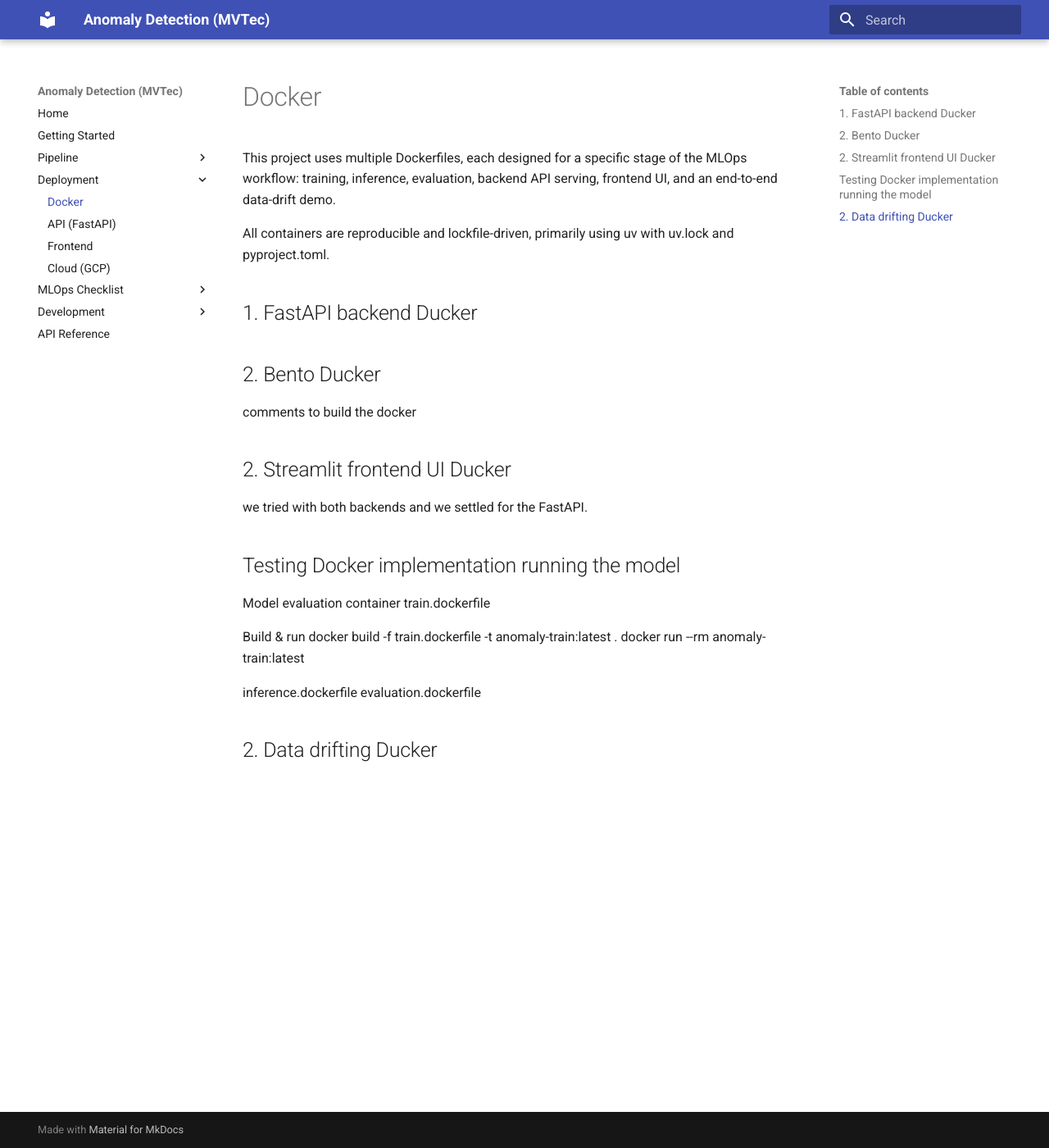
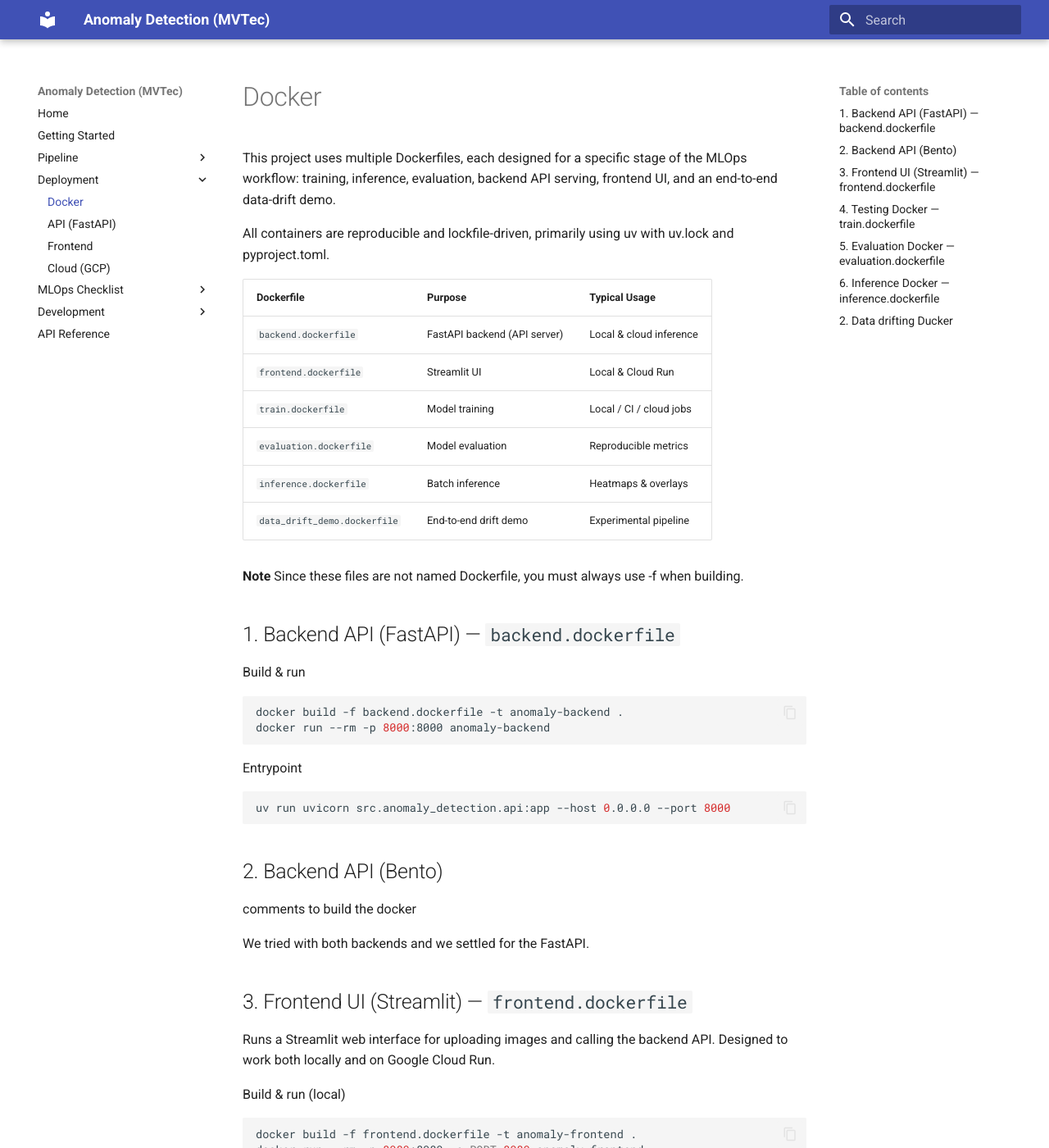
Before and after one commit to Kxlar/MLOPs_Project, an MkDocs documentation site: the page built from docs/source/deployment/docker.md, in a window 1280 px wide and 1400 px high. Shown: the whole window at 82% size. Built offline with MkDocs 1.6.1 and Material for MkDocs 9.7.7, drawn with Linux system fonts in a browser that asks for light colours; some of the changed text lies outside the part shown.

Commit message:
update Docker deployment documentation

````diff
--- a/docs/source/deployment/docker.md
+++ b/docs/source/deployment/docker.md
@@ -2,27 +2,79 @@
 
 All containers are reproducible and lockfile-driven, primarily using uv with uv.lock and pyproject.toml.
 
+| Dockerfile                  | Purpose                         | Typical Usage              |
+|----------------------------|---------------------------------|----------------------------|
+| `backend.dockerfile`       | FastAPI backend (API server)    | Local & cloud inference    |
+| `frontend.dockerfile`      | Streamlit UI                    | Local & Cloud Run          |
+| `train.dockerfile`         | Model training                  | Local / CI / cloud jobs    |
+| `evaluation.dockerfile`    | Model evaluation                | Reproducible metrics       |
+| `inference.dockerfile`     | Batch inference                 | Heatmaps & overlays        |
+| `data_drift_demo.dockerfile` | End-to-end drift demo         | Experimental pipeline      |
 
-## 1. FastAPI backend Ducker
+**Note**
+Since these files are not named Dockerfile, you must always use -f when building.
 
-## 2. Bento Ducker
+
+## 1. Backend API (FastAPI) — `backend.dockerfile`
+
+Build & run
+
+```bash
+docker build -f backend.dockerfile -t anomaly-backend .
+docker run --rm -p 8000:8000 anomaly-backend
+```
+Entrypoint
+
+```bash
+uv run uvicorn src.anomaly_detection.api:app --host 0.0.0.0 --port 8000
+```
+
+## 2. Backend API (Bento)
 
 comments to build the docker
 
-## 2. Streamlit frontend UI Ducker
 
-we tried with both backends and we settled for the FastAPI.
 
-## Testing Docker implementation running the model
-Model evaluation container
-train.dockerfile
+We tried with both backends and we settled for the FastAPI.
+
+
+## 3. Frontend UI (Streamlit)  — `frontend.dockerfile`
+
+Runs a Streamlit web interface for uploading images and calling the backend API. Designed to work both locally and on Google Cloud Run.
+
+Build & run (local)
+
+```bash
+docker build -f frontend.dockerfile -t anomaly-frontend .
+docker run --rm -p 8080:8080 -e PORT=8080 anomaly-frontend
+```
+
+## 4. Testing Docker  — `train.dockerfile`
+Runs the training pipeline in a fully reproducible container.
 
 Build & run
-docker build -f train.dockerfile -t anomaly-train:latest .
-docker run --rm anomaly-train:latest
+```bash
+docker build -f train.dockerfile -t anomaly-train .
+docker run --rm anomaly-train
+```
+
+## 5. Evaluation Docker  — `evaluation.dockerfile`
+Runs model evaluation on a dataset to compute metrics in a controlled and reproducible environment.
+
+Build & run
+```bash
+docker build -f evaluation.dockerfile -t anomaly-eval .
+docker run --rm anomaly-eval
+```
+
+## 6. Inference Docker  — `inference.dockerfile`
+Runs offline inference tasks such as heatmap generation, overlay visualization and batch prediction
+
+Build & run
+```bash
+docker build -f inference.dockerfile -t anomaly-infer .
+docker run --rm anomaly-infer
+```
 
 
-inference.dockerfile
-evaluation.dockerfile
-
 ## 2. Data drifting Ducker
````
